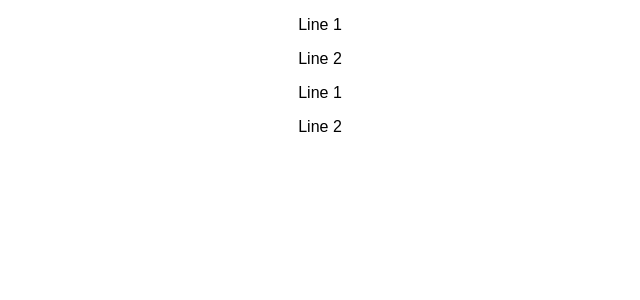
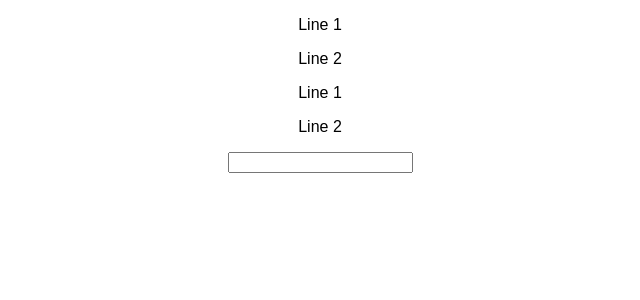
Before and after one commit to jarnoln/react-exercise-1, a React (Create React App) app: page / in a window 1280 px wide. Shown: the top 300 px of the page, without its empty margins (320-960 px from the left). Built offline with nearby package versions, Linux system fonts and the light colour scheme.

Commit message:
Add UserInput component

```diff
--- a/src/App.js
+++ b/src/App.js
@@ -2,6 +2,7 @@ import React, { Component } from 'react';
 import logo from './logo.svg';
 import './App.css';
 import UserOutput from './UserOutput/UserOutput.js';
+import UserInput from './UserInput/UserInput.js';
 
 class App extends Component {
   render() {
@@ -9,6 +10,7 @@ class App extends Component {
       <div className="App">
         <UserOutput> </UserOutput>
         <UserOutput> </UserOutput>
+        <UserInput> </UserInput>
       </div>
     );
   }
--- /dev/null
+++ b/src/UserInput/UserInput.js
@@ -0,0 +1,11 @@
+import React from 'react';
+
+const userInput = (props) => {
+    return (
+        <div className="userInput">
+            <input type="text" />
+        </div>
+    );
+}
+
+export default userInput;
```
